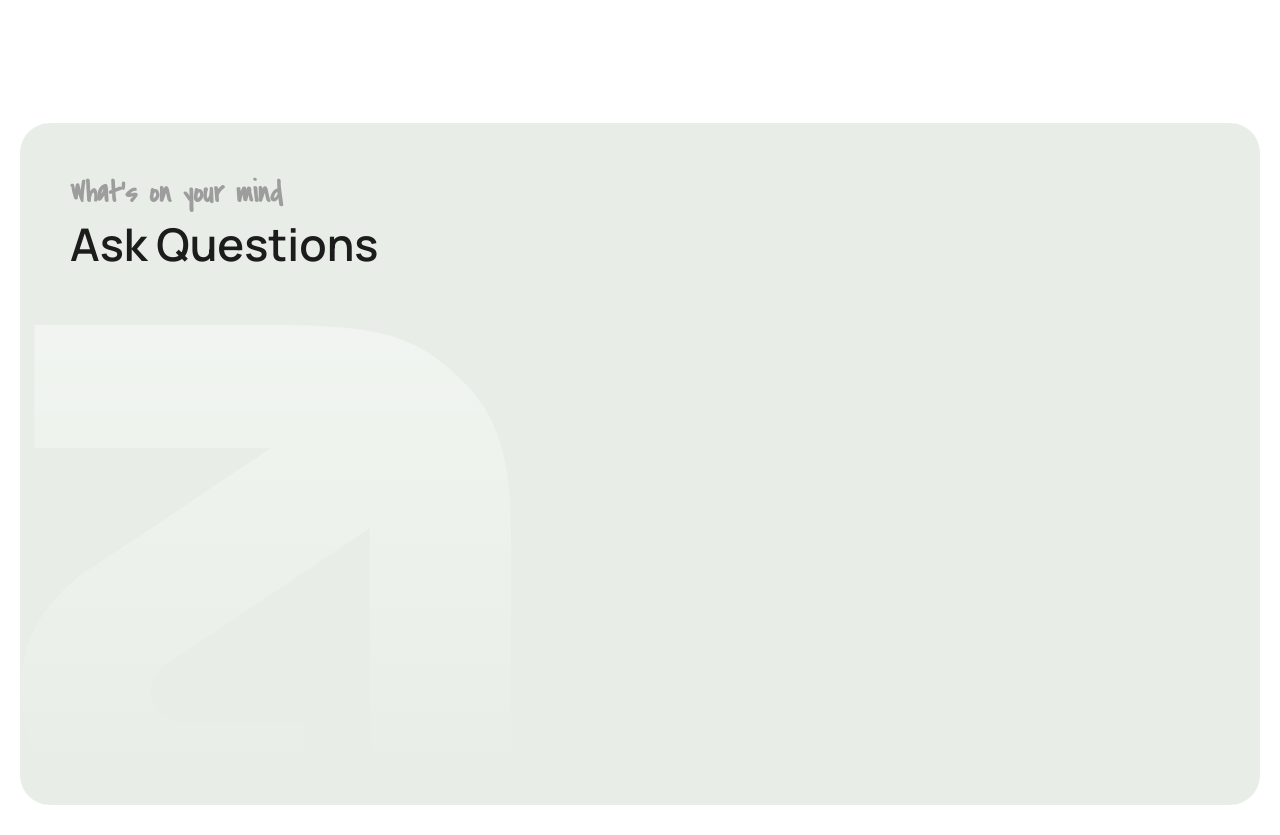
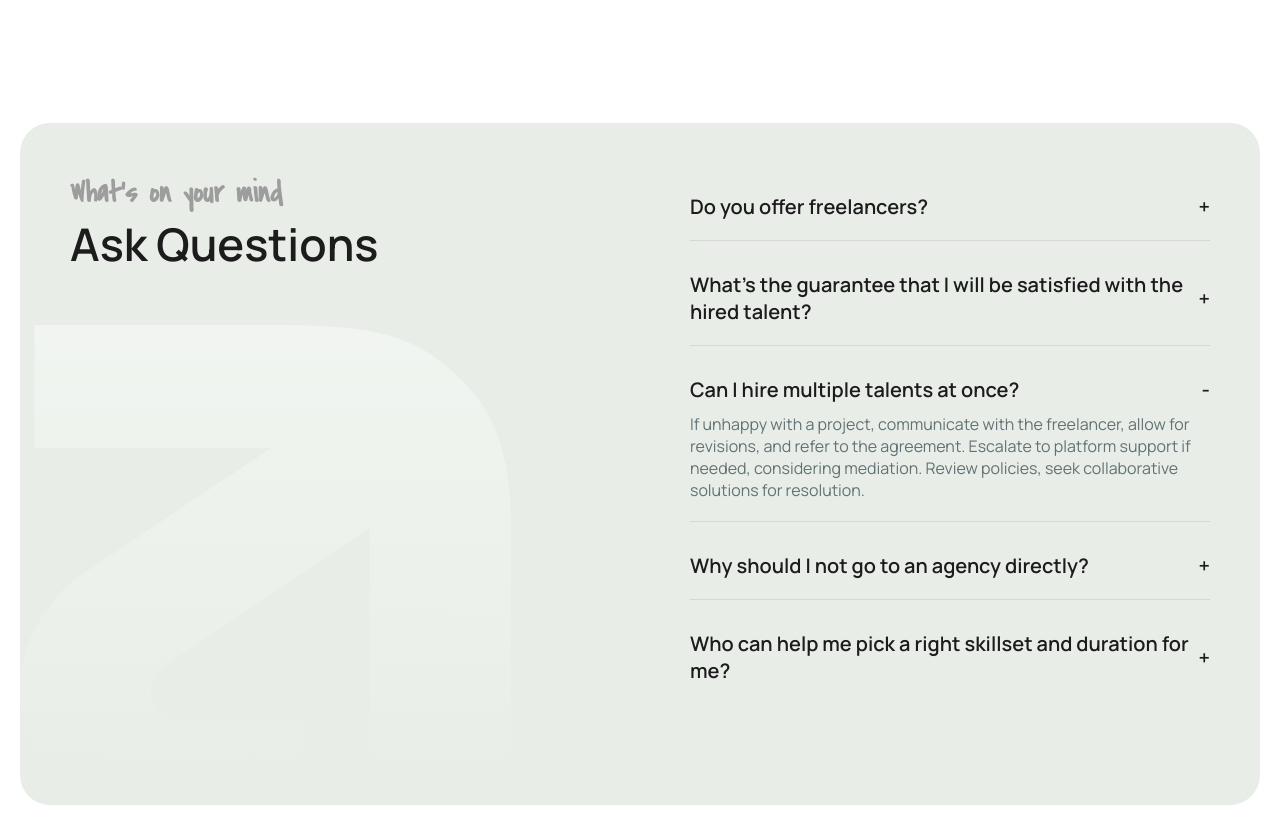
Before and after one commit to Shubham-Lal/Thence, a React (Vite) app: page / in a window 1280 px wide. Shown: the part 1240-2075 px from the top of the page. Built offline with nearby package versions, Linux system fonts and the light colour scheme.

Commit message:
add accordion

```diff
--- /dev/null
+++ b/src/data/accordionData.js
@@ -0,0 +1,7 @@
+export const accordionData = [
+    { title: 'Do you offer freelancers?', content: "Yes, we do! We understand the value that freelancers bring to projects, offering flexibility, expertise, and often cost-effectiveness. Whether you're a solo freelancer looking for opportunities or a company seeking skilled individuals for specific tasks, we have options available to accommodate your needs." },
+    { title: 'What’s the guarantee that I will be satisfied with the hired talent?', content: "Your satisfaction is our priority. We understand the importance of delivering high-quality results that meet and exceed your expectations. To ensure your satisfaction with the hired talent, we have implemented several measures." },
+    { title: 'Can I hire multiple talents at once?', content: 'If unhappy with a project, communicate with the freelancer, allow for revisions, and refer to the agreement. Escalate to platform support if needed, considering mediation. Review policies, seek collaborative solutions for resolution.' },
+    { title: 'Why should I not go to an agency directly?', content: "By utilizing our services, you gain access to a curated pool of top freelancers, saving time and ensuring a tailored match for your project without the hassle of agency fees and overhead." },
+    { title: 'Who can help me pick a right skillset and duration for me?', content: "Our dedicated team of experts is ready to assist you in selecting the perfect skillset and project duration tailored to your specific needs and goals, ensuring a seamless and successful collaboration." },
+];
--- a/src/pages/components/Hero/index.jsx
+++ b/src/pages/components/Hero/index.jsx
@@ -1,6 +1,10 @@
 import './style.css'
+import { useState } from 'react'
+import { accordionData } from '../../../data/accordionData'
 
 const Hero = () => {
+    const [activeIndex, setActiveIndex] = useState(2);
+
     return (
         <main id='hero'>
             <div className='success-msg'>
@@ -66,7 +70,30 @@ const Hero = () => {
                     <img src='a.svg' alt='A' />
                 </div>
                 <div className='right'>
+                    {accordionData.map((item, index) => (
+                        <div key={index}>
+                            <div
+                                className={`accordion-item ${activeIndex === index ? 'active' : ''}`}
 
+                            >
+                                <div className='accordion-title' onClick={() => setActiveIndex(index)}>
+                                    {item.title}
+                                    <span className='accordion-icon'>{activeIndex === index ? '-' : '+'}</span>
+                                </div>
+                                <div className='accordion-content'>
+                                    {item.content}
+                                </div>
+                            </div>
+                            <div
+                                style={{
+                                    margin: '20px 0 30px 0',
+                                    width: '100%',
+                                    height: '1px',
+                                    background: accordionData.length !== index + 1 ? '#D7D7D7' : ''
+                                }}
+                            />
+                        </div>
+                    ))}
                 </div>
             </div>
         </main>
--- a/src/pages/components/Hero/style.css
+++ b/src/pages/components/Hero/style.css
@@ -237,9 +237,43 @@
 }
 
 #hero .questions .right {
+    padding: 0 50px;
     display: flex;
+    flex-direction: column;
+    justify-content: center;
+}
+
+#hero .questions .right .accordion-item {
+    overflow: hidden;
+}
+
+#hero .questions .right .accordion-title {
+    display: flex;
+    justify-content: space-between;
     align-items: center;
+    color: #1C1C1C;
+    font-size: 20px;
+    font-weight: 600;
+    cursor: pointer;
 }
+
+#hero .questions .right .accordion-content {
+    color: #617275;
+    max-height: 0;
+    overflow: hidden;
+    opacity: 0;
+    transform: translateY(-20px);
+    transition: max-height 0.5s ease, opacity 0.5s ease, transform 0.5s ease;
+}
+
+#hero .questions .right .accordion-item.active .accordion-content {
+    margin-top: 10px;
+    max-height: 200px;
+    opacity: 1;
+    transform: translateY(0);
+    transition: max-height 0.5s ease, opacity 0.5s ease, transform 0.5s ease;
+}
+
 
 @media screen and (max-width: 1100px) {
     #hero .leads {
@@ -256,7 +290,8 @@
     }
 
     #hero .questions {
-        margin: 200px 0 0 0;
+        margin: 200px auto 0 auto;
+        width: 98%;
         grid-template-columns: 1fr;
         gap: 40px;
     }
@@ -298,11 +333,15 @@
     }
 
     #hero .questions {
-        margin: 200px auto 0 auto;
+        margin: 100px auto 0 auto;
         width: 98%;
     }
 
     #hero .questions .left img {
         width: 50%;
     }
+
+    #hero .questions .right {
+        padding: 0 40px;
+    }
 }
```
